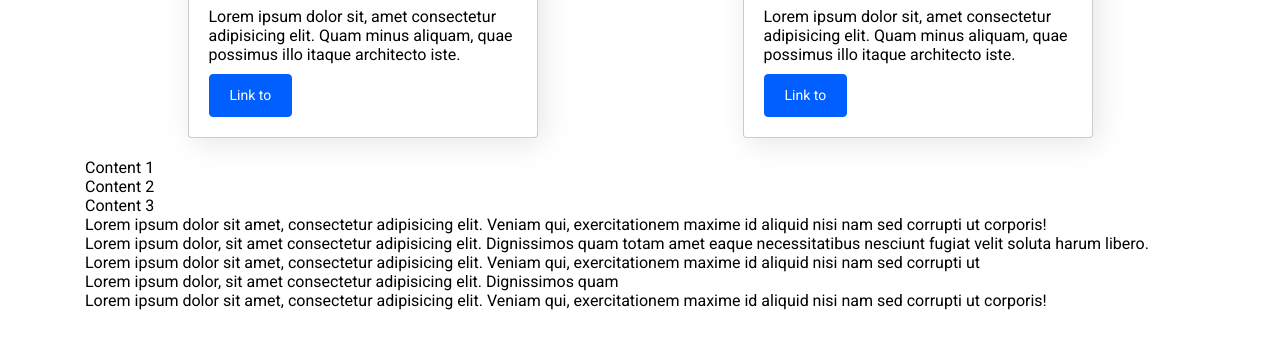
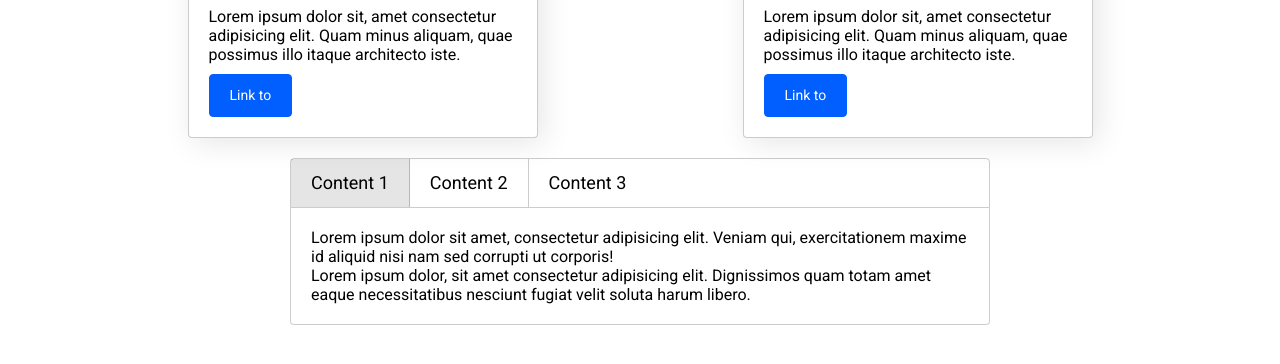
Before and after one commit to Mezin24/UI_Library, a website built with Parcel: page src/index.html in a window 1280 px wide. Shown: the part 396-760 px from the top of the page. Built offline with nearby package versions, Linux system fonts and the light colour scheme.

Commit message:
add tabs component

```diff
--- a/src/index.html
+++ b/src/index.html
@@ -113,6 +113,12 @@
           exercitationem maxime id aliquid nisi nam sed corrupti ut
           <br />Lorem ipsum dolor, sit amet consectetur adipisicing elit.
           Dignissimos quam
+          <br />
+          Lorem ipsum dolor sit amet consectetur adipisicing elit. Velit
+          consectetur optio expedita recusandae at! Molestias exercitationem
+          suscipit vitae, est ipsum quisquam consequuntur eum pariatur
+          accusantium sit atque dicta itaque optio culpa architecto sequi
+          praesentium. Odio minus voluptatem voluptate quasi provident!
         </div>
         <div class="tab-content">
           Lorem ipsum dolor sit amet, consectetur adipisicing elit. Veniam qui,
--- /dev/null
+++ b/src/js/lib/components/tabs.js
@@ -0,0 +1,20 @@
+import $ from '../core';
+
+$.prototype.tabs = function () {
+  for (let i = 0; i < this.length; i++) {
+    $(this[i]).on('click', (e) => {
+      $(this[i])
+        .addClass('tab-item--active')
+        .sibilings()
+        .removeClass('tab-item--active')
+        .closest('.tab')
+        .find('.tab-content')
+        .eq($(this[i]).index())
+        .addClass('tab-content--active')
+        .sibilings()
+        .removeClass('tab-content--active');
+    });
+  }
+};
+
+$('[data-tabpane] .tab-item').tabs();
--- a/src/js/lib/lib.js
+++ b/src/js/lib/lib.js
@@ -7,5 +7,6 @@ import './modules/actions';
 import './modules/effects';
 import './components/dropdown';
 import './components/modal';
+import './components/tabs';
 
 export default $;
--- a/src/js/lib/modules/actions.js
+++ b/src/js/lib/modules/actions.js
@@ -37,15 +37,14 @@ $.prototype.index = function () {
 };
 
 $.prototype.find = function (selector) {
-  let numberOfitems = 0;
+  let numberOfItems = 0;
   let counter = 0;
 
   const copyObj = Object.assign({}, this);
 
   for (let i = 0; i < copyObj.length; i++) {
     const arr = copyObj[i].querySelectorAll(selector);
-
-    if (arr.length === 0) {
+    if (arr.length == 0) {
       continue;
     }
 
@@ -54,15 +53,14 @@ $.prototype.find = function (selector) {
       counter++;
     }
 
-    numberOfitems += arr.length;
+    numberOfItems += arr.length;
   }
 
-  this.length = numberOfitems;
+  this.length = numberOfItems;
 
   const objLength = Object.keys(this).length;
-
-  for (; numberOfitems < objLength; numberOfitems++) {
-    delete this[numberOfitems];
+  for (; numberOfItems < objLength; numberOfItems++) {
+    delete this[numberOfItems];
   }
 
   return this;
--- a/src/scss/components/_tabs.scss
+++ b/src/scss/components/_tabs.scss
@@ -1,30 +1,33 @@
-// .tab {
-//   max-width: 700px;
-//   &-panel {
-//     display: flex;
-//     width: 100%;
-//     min-height: 50px;
-//     border: 1px solid rgba(0, 0, 0,0.2);
-//     border-radius: 4px 4px 0 0;
-//   }
-//   &-item {
-//     font-size: 18px;
-//     line-height: 27px;
-//     padding: 10px 20px;
-//     border-right: 1px solid rgba(0, 0, 0,0.2);
-//     cursor: pointer;
-//     &:last-child {
-//       border-right: none;
-//     }
-//     &--active {
-//       background-color: rgba(0, 0, 0,0.1);
-//     }
-//   }
-//   &-content {
-//     display: none;
-//     padding: 20px;
-//     border: 1px solid rgba(0, 0, 0,0.2);
-//     border-top: none;
-//     border-radius: 0 0 4px 4px;
-//   }
-// }
+.tab {
+  max-width: 700px;
+  &-panel {
+    display: flex;
+    width: 100%;
+    min-height: 50px;
+    border: 1px solid rgba(0, 0, 0,0.2);
+    border-radius: 4px 4px 0 0;
+  }
+  &-item {
+    font-size: 18px;
+    line-height: 27px;
+    padding: 10px 20px;
+    border-right: 1px solid rgba(0, 0, 0,0.2);
+    cursor: pointer;
+    &:last-child {
+      border-right: none;
+    }
+    &--active {
+      background-color: rgba(0, 0, 0,0.1);
+    }
+  }
+  &-content {
+    display: none;
+    padding: 20px;
+    border: 1px solid rgba(0, 0, 0,0.2);
+    border-top: none;
+    border-radius: 0 0 4px 4px;
+    &--active {
+      display: block;
+    }
+  }
+}
```
